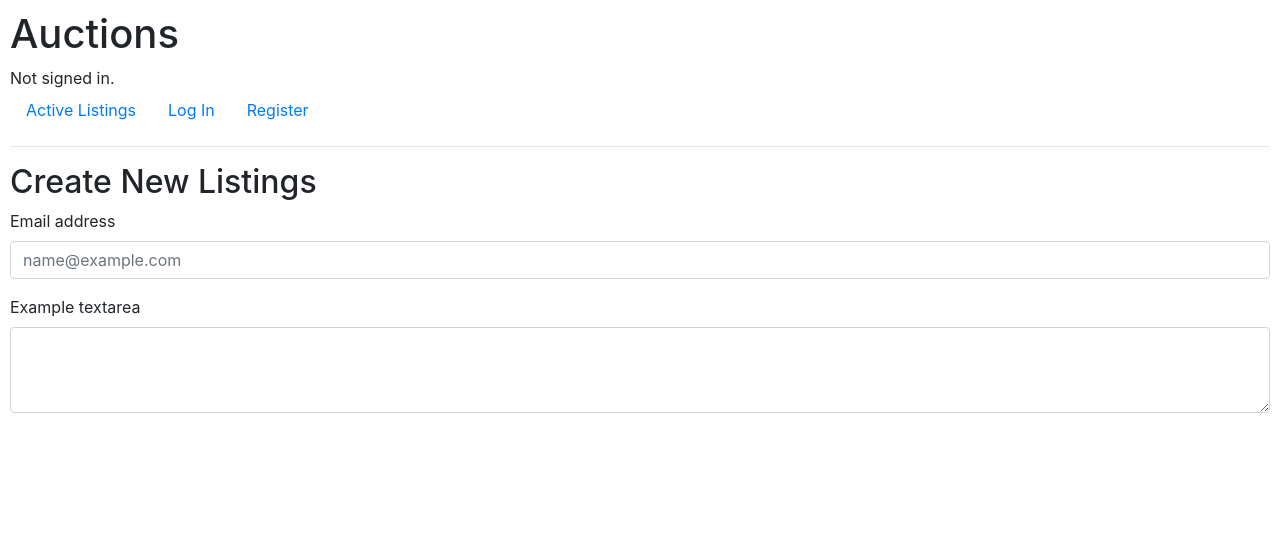
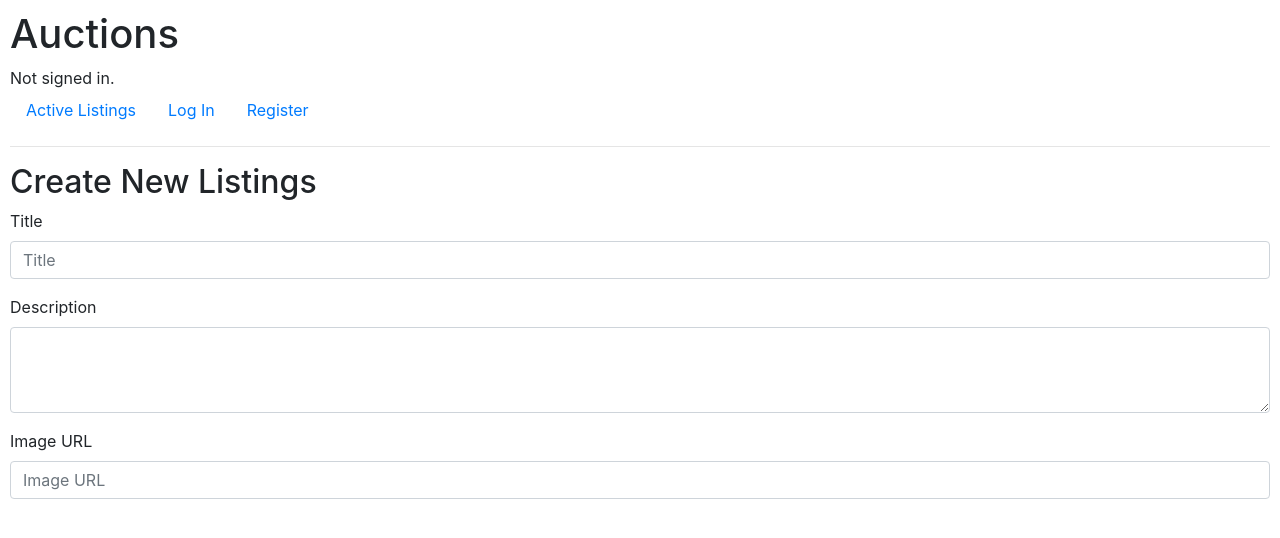
Before and after one commit to kylekce/CS50w, a Django app: template Project 2/commerce/auctions/templates/auctions/create_listing.html in a window 1280 px wide. Shown: the top 538 px of the page. Run offline with Django 3.2, Linux system fonts and the light colour scheme; the template is opened without the code that fills it, so the values that code supplies are empty; parts of the project's set-up code (start-up, migrations or seed data) failed here and were passed over; some libraries are stand-ins or nearby versions.

Commit message:
Jul 21, 2023, 6:59 AM

```diff
--- a/Project 2/commerce/auctions/templates/auctions/create_listing.html
+++ b/Project 2/commerce/auctions/templates/auctions/create_listing.html
@@ -3,11 +3,16 @@
 {% block body %}
 <h2>Create New Listings</h2>
 <div class="mb-3">
-    <label for="exampleFormControlInput1" class="form-label">Email address</label>
-    <input type="email" class="form-control" id="exampleFormControlInput1" placeholder="name@example.com">
+    <label for="title" class="form-label">Title</label>
+    <input type="text" class="form-control" id="title" placeholder="Title">
 </div>
 <div class="mb-3">
-    <label for="exampleFormControlTextarea1" class="form-label">Example textarea</label>
-    <textarea class="form-control" id="exampleFormControlTextarea1" rows="3"></textarea>
+    <label for="description" class="form-label">Description</label>
+    <textarea class="form-control" id="description" rows="3"></textarea>
 </div>
+<div class="mb-3">
+    <label for="image" class="form-label">Image URL</label>
+    <input type="text" class="form-control" id="image" placeholder="Image URL">
+</div>
+
 {% endblock %}
```
